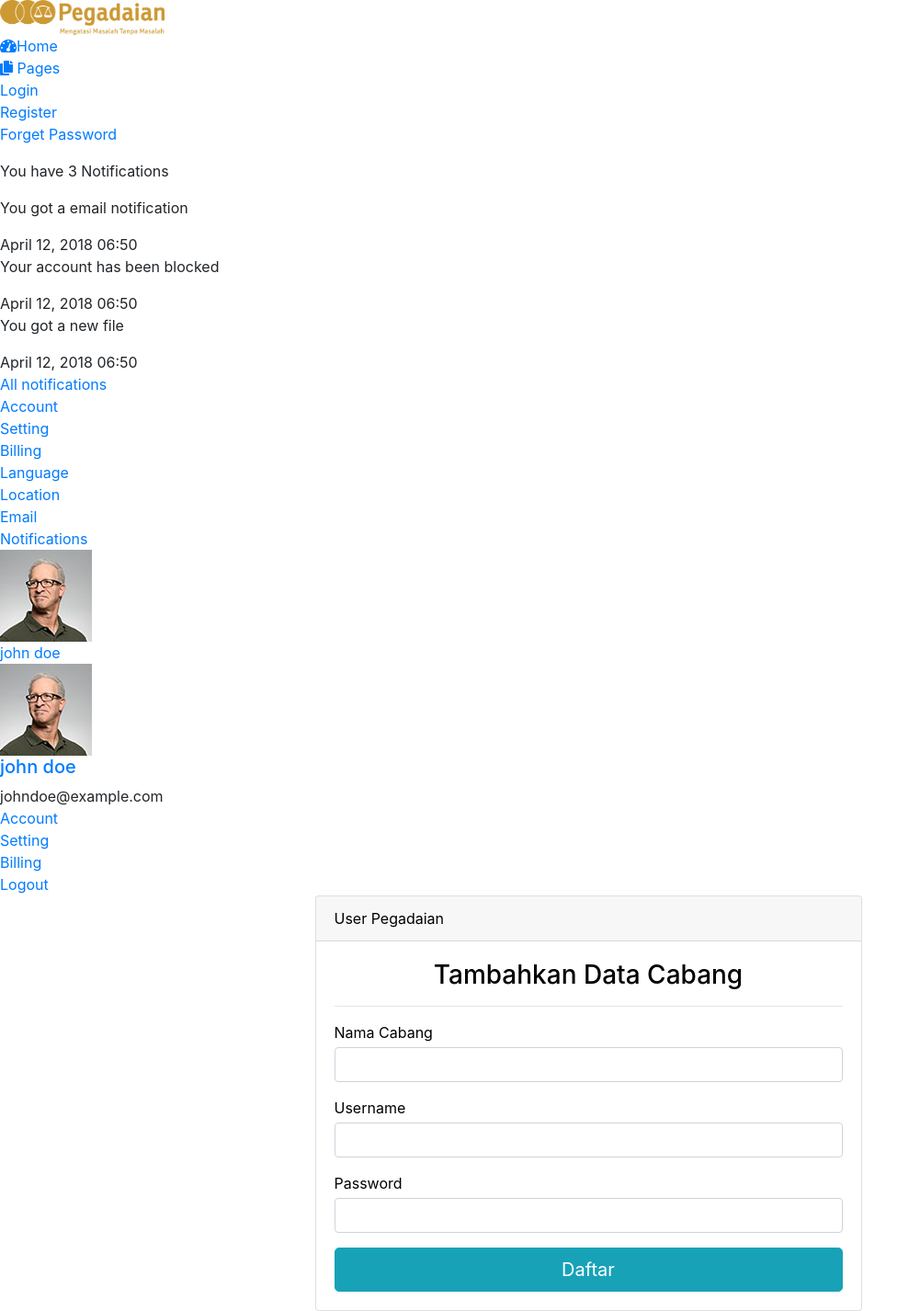
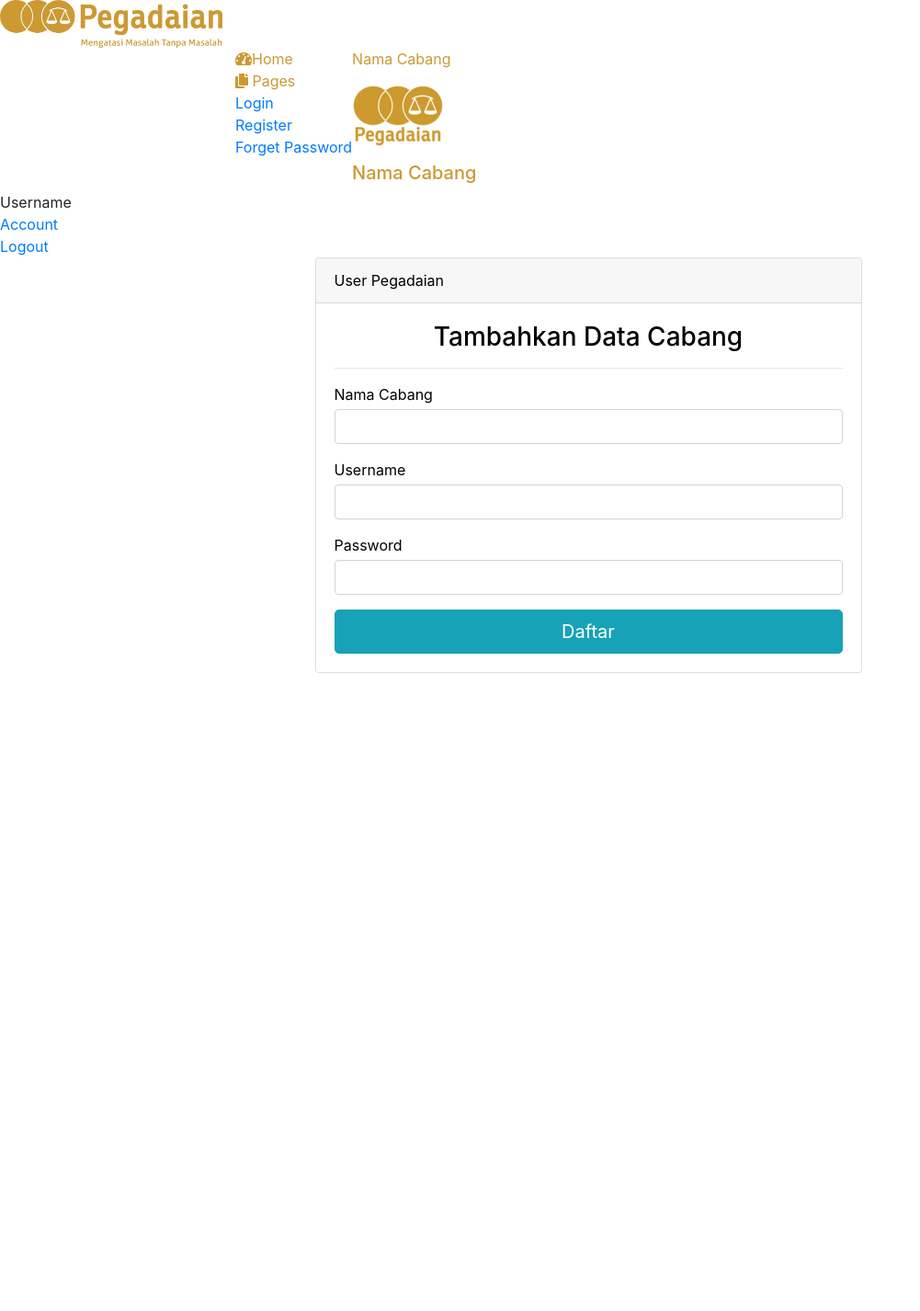
Before and after one commit to iqbalcakep/MonevCabangPegadaian, a CodeIgniter app: a page that uses application/views/partials/header.php in a window 1280 px wide. Shown: the whole page at 92% size, without its empty margins (0-1001 px from the left). After the commit the page ends 732 px from the top, so only its background shows below. Run offline with CodeIgniter, Linux system fonts and the light colour scheme; some libraries are stand-ins or nearby versions.

Commit message:
fixing the header

```diff
--- a/application/views/partials/header.php
+++ b/application/views/partials/header.php
@@ -40,20 +40,20 @@
                 <div class="header3-wrap">
                     <div class="header__logo">
                         <a href="#">
-                            <img src="<?php echo base_url(''); ?>asset/images/icon/logold.png" style="width:14%; height:auto;" alt="CoolAdmin" />
+                            <img src="<?php echo base_url(''); ?>asset/images/icon/logold.png" style="max-height:52px;" alt="CoolAdmin" />
                         </a>
                     </div>
                     <div class="header__navbar">
-                        <ul class="list-unstyled">
+                        <ul class="list-unstyled" style="float:left;padding-left:20%;">
                             <li>
-                                <a href="#">
+                                <a style="color:#cc9933" href="#">
                                     <i class="fas fa-tachometer-alt"></i>Home
                                     <span class="bot-line"></span>
                                 </a>
                             </li>
 
                             <li class="has-sub">
-                                <a href="#">
+                                <a href="#" style="color:#cc9933">
                                     <i class="fas fa-copy"></i>
                                     <span class="bot-line"></span>Pages</a>
                                 <ul class="header3-sub-list list-unstyled">
@@ -71,115 +71,30 @@
                         </ul>
                     </div>
                     <div class="header__tool">
-                        <div class="header-button-item has-noti js-item-menu">
-                            <i class="zmdi zmdi-notifications"></i>
-                            <div class="notifi-dropdown notifi-dropdown--no-bor js-dropdown">
-                                <div class="notifi__title">
-                                    <p>You have 3 Notifications</p>
-                                </div>
-                                <div class="notifi__item">
-                                    <div class="bg-c1 img-cir img-40">
-                                        <i class="zmdi zmdi-email-open"></i>
-                                    </div>
-                                    <div class="content">
-                                        <p>You got a email notification</p>
-                                        <span class="date">April 12, 2018 06:50</span>
-                                    </div>
-                                </div>
-                                <div class="notifi__item">
-                                    <div class="bg-c2 img-cir img-40">
-                                        <i class="zmdi zmdi-account-box"></i>
-                                    </div>
-                                    <div class="content">
-                                        <p>Your account has been blocked</p>
-                                        <span class="date">April 12, 2018 06:50</span>
-                                    </div>
-                                </div>
-                                <div class="notifi__item">
-                                    <div class="bg-c3 img-cir img-40">
-                                        <i class="zmdi zmdi-file-text"></i>
-                                    </div>
-                                    <div class="content">
-                                        <p>You got a new file</p>
-                                        <span class="date">April 12, 2018 06:50</span>
-                                    </div>
-                                </div>
-                                <div class="notifi__footer">
-                                    <a href="#">All notifications</a>
-                                </div>
-                            </div>
-                        </div>
-                        <div class="header-button-item js-item-menu">
-                            <i class="zmdi zmdi-settings"></i>
-                            <div class="setting-dropdown js-dropdown">
-                                <div class="account-dropdown__body">
-                                    <div class="account-dropdown__item">
-                                        <a href="#">
-                                            <i class="zmdi zmdi-account"></i>Account</a>
-                                    </div>
-                                    <div class="account-dropdown__item">
-                                        <a href="#">
-                                            <i class="zmdi zmdi-settings"></i>Setting</a>
-                                    </div>
-                                    <div class="account-dropdown__item">
-                                        <a href="#">
-                                            <i class="zmdi zmdi-money-box"></i>Billing</a>
-                                    </div>
-                                </div>
-                                <div class="account-dropdown__body">
-                                    <div class="account-dropdown__item">
-                                        <a href="#">
-                                            <i class="zmdi zmdi-globe"></i>Language</a>
-                                    </div>
-                                    <div class="account-dropdown__item">
-                                        <a href="#">
-                                            <i class="zmdi zmdi-pin"></i>Location</a>
-                                    </div>
-                                    <div class="account-dropdown__item">
-                                        <a href="#">
-                                            <i class="zmdi zmdi-email"></i>Email</a>
-                                    </div>
-                                    <div class="account-dropdown__item">
-                                        <a href="#">
-                                            <i class="zmdi zmdi-notifications"></i>Notifications</a>
-                                    </div>
-                                </div>
-                            </div>
-                        </div>
+
                         <div class="account-wrap">
                             <div class="account-item account-item--style2 clearfix js-item-menu">
-                                <div class="image">
-                                    <img src="images/icon/avatar-01.jpg" alt="John Doe" />
-                                </div>
                                 <div class="content">
-                                    <a class="js-acc-btn" href="#">john doe</a>
+                                    <a style="color:#cc9933" class="js-acc-btn" href="#">Nama Cabang</a>
                                 </div>
                                 <div class="account-dropdown js-dropdown">
                                     <div class="info clearfix">
                                         <div class="image">
                                             <a href="#">
-                                                <img src="images/icon/avatar-01.jpg" alt="John Doe" />
+                                                <img src=" <?php echo base_url('/asset/')?>images/icon/squ.png" alt="Pegadaian" />
                                             </a>
                                         </div>
                                         <div class="content">
                                             <h5 class="name">
-                                                <a href="#">john doe</a>
+                                                <a href="#" style="color:#cc9933">Nama Cabang</a>
                                             </h5>
-                                            <span class="email">johndoe@example.com</span>
+                                            <span class="email">Username</span>
                                         </div>
                                     </div>
                                     <div class="account-dropdown__body">
                                         <div class="account-dropdown__item">
                                             <a href="#">
                                                 <i class="zmdi zmdi-account"></i>Account</a>
-                                        </div>
-                                        <div class="account-dropdown__item">
-                                            <a href="#">
-                                                <i class="zmdi zmdi-settings"></i>Setting</a>
-                                        </div>
-                                        <div class="account-dropdown__item">
-                                            <a href="#">
-                                                <i class="zmdi zmdi-money-box"></i>Billing</a>
                                         </div>
                                     </div>
                                     <div class="account-dropdown__footer">
@@ -201,7 +116,7 @@
                 <div class="container-fluid">
                     <div class="header-mobile-inner">
                         <a class="logo" href="index.html">
-                            <img src="images/icon/logo-white.png" alt="CoolAdmin" />
+                        <img src="<?php echo base_url(''); ?>asset/images/icon/logold.png" style="max-height:52px;" alt="CoolAdmin" />
                         </a>
                         <button class="hamburger hamburger--slider" type="button">
                             <span class="hamburger-box">
```
Also changed, not shown: asset/images/icon/squ.png (added).
